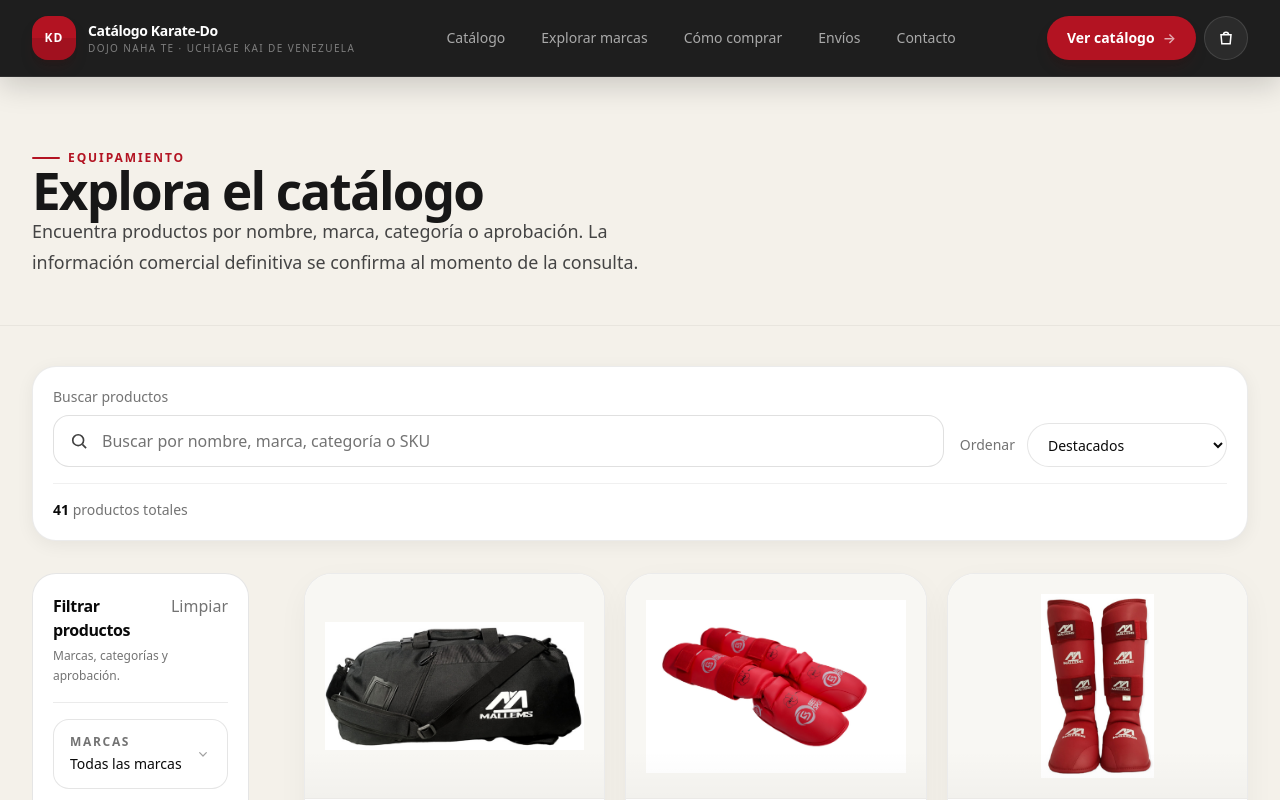
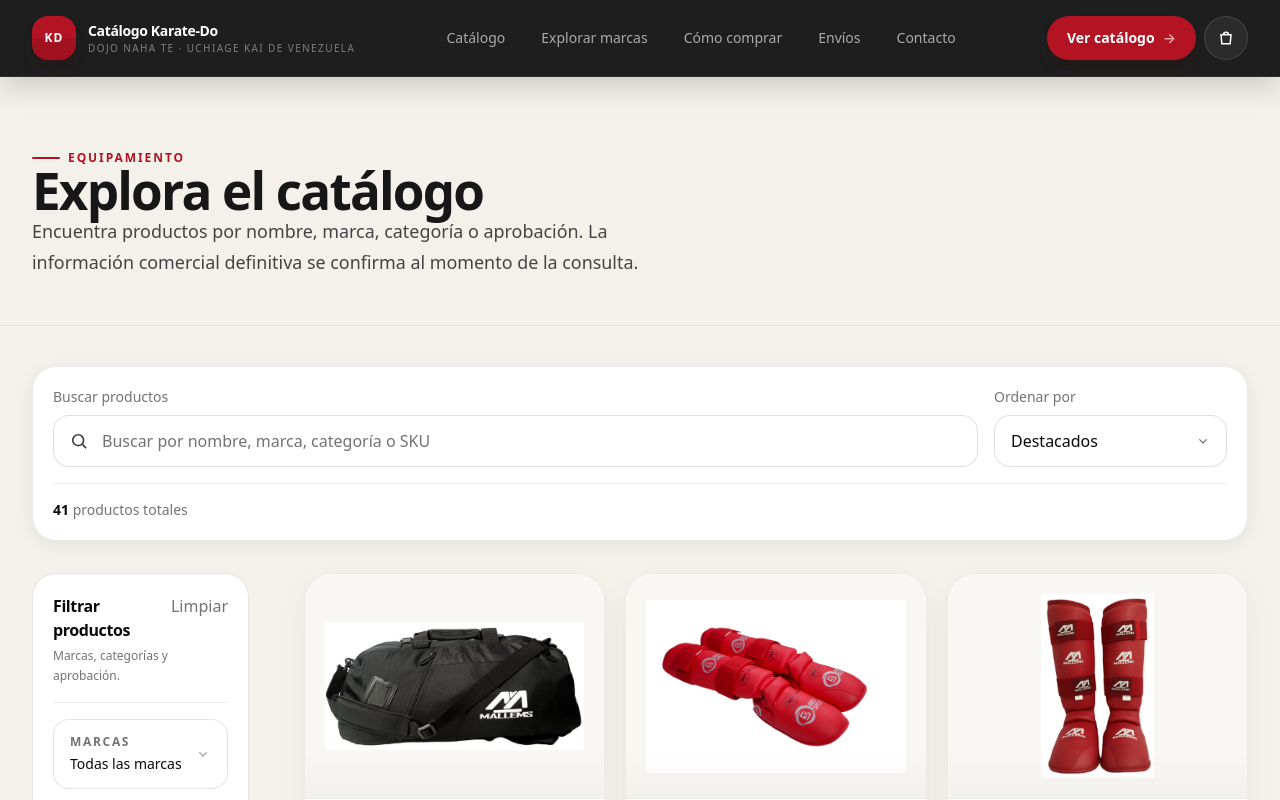
Before and after one commit to maorusohh/catalogo-karate, a Next.js app: page /catalogo in a window 1280 px wide. Shown: the top 800 px of the page. Built offline with nearby package versions, Linux system fonts and the light colour scheme.

Commit message:
style: refine catalog sorting control

```diff
--- a/src/components/catalog/catalog-sort.tsx
+++ b/src/components/catalog/catalog-sort.tsx
@@ -7,20 +7,37 @@ type CatalogSortProps = {
 
 export function CatalogSort({ value, onChange }: CatalogSortProps) {
   return (
-    <label className="flex min-w-0 items-center gap-3 text-sm">
-      <span className="shrink-0 font-medium text-neutral-500">Ordenar</span>
+    <label className="block min-w-0">
+      <span className="mb-2 block text-sm font-medium text-neutral-500">Ordenar por</span>
 
+      <span className="relative block">
         <select
           value={value}
           onChange={(event) => onChange(event.target.value as CatalogSort)}
-        className="min-h-11 min-w-0 rounded-full border border-black/10 bg-white px-4 text-sm font-medium text-neutral-950 outline-none focus:border-neutral-950"
+          className="min-h-13 w-full appearance-none rounded-2xl border border-black/12 bg-white pr-11 pl-4 text-sm font-medium text-neutral-950 outline-none transition-colors focus:border-neutral-950 lg:min-w-56"
         >
           <option value="featured">Destacados</option>
-        <option value="name-asc">Nombre A-Z</option>
-        <option value="name-desc">Nombre Z-A</option>
-        <option value="price-asc">Precio menor a mayor</option>
-        <option value="price-desc">Precio mayor a menor</option>
+          <option value="name-asc">Nombre: A–Z</option>
+          <option value="name-desc">Nombre: Z–A</option>
+          <option value="price-asc">Precio: menor a mayor</option>
+          <option value="price-desc">Precio: mayor a menor</option>
         </select>
+
+        <span className="pointer-events-none absolute inset-y-0 right-4 flex items-center text-neutral-500">
+          <svg
+            aria-hidden="true"
+            viewBox="0 0 24 24"
+            className="size-4"
+            fill="none"
+            stroke="currentColor"
+            strokeWidth="1.8"
+            strokeLinecap="round"
+            strokeLinejoin="round"
+          >
+            <path d="m7 10 5 5 5-5" />
+          </svg>
+        </span>
+      </span>
     </label>
   );
 }
```
Lines whose indentation alone changed are shown as unchanged.
